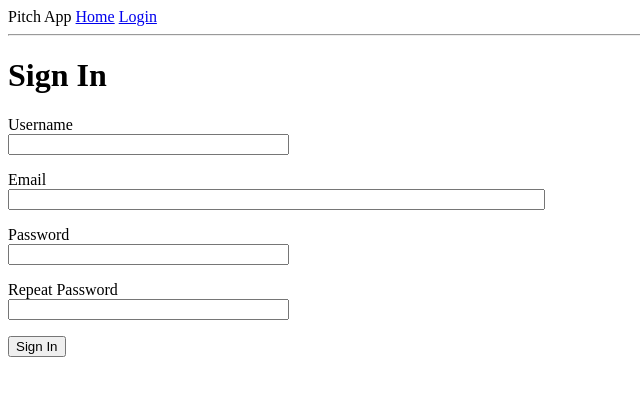
After one commit to Michael-Otieno/pitch-app, a Flask app: page /register in a window 1280 px wide. The commit adds this page. Shown: the top 396 px of the page, without its empty margins (0-640 px from the left). Run offline with Flask 2, Linux system fonts and the light colour scheme.

Commit message:
add registration form and log in

```diff
--- a/app/__init__.py
+++ b/app/__init__.py
@@ -1,7 +1,8 @@
 from flask import Flask
 from .config import Config
 from flask_sqlalchemy import SQLAlchemy
-from flask_migrate import Migrate, migrate
+from flask_migrate import Migrate
+from flask_login import LoginManager
 
 #Initializing application
 app = Flask(__name__)
@@ -9,4 +10,7 @@ app.config.from_object(Config)
 db = SQLAlchemy(app)
 migrate = Migrate(app, db)
 
+login = LoginManager(app)
+login.login_view = 'login'
+
 from app import views, models
--- a/app/forms.py
+++ b/app/forms.py
@@ -1,9 +1,27 @@
 from flask_wtf import FlaskForm
 from wtforms import StringField, PasswordField,BooleanField,SubmitField
-from wtforms.validators import Required
+from wtforms.validators import Required, ValidationError, Email, EqualTo
+from app.models import User
 
 class LoginForm(FlaskForm):
     username = StringField('Username', validators=[Required()])
     password = PasswordField('Password', validators=[Required()])
     remember_me = BooleanField('Remember Me')
     submit = SubmitField('Sign In')
+
+class RegistrationForm(FlaskForm):
+    username = StringField('Username', validators=[Required()])
+    email = StringField('Email', validators=[Required(), Email()])
+    password = PasswordField('Password', validators=[Required()])
+    verify_password = PasswordField('Repeat Password', validators=[Required(), EqualTo('password')])
+    submit = SubmitField('Sign In')
+
+    def validate_username(self, username):
+        user = User.query.filter_by(username=username.data).first()
+        if user is not None:
+            raise ValidationError('Please use a different username.')
+
+    def validate_email(self, email):
+        user = User.query.filter_by(email=email.data).first()
+        if user is not None:
+            raise ValidationError('Please use a different email address.')
--- a/app/templates/base.html
+++ b/app/templates/base.html
@@ -11,7 +11,11 @@
         <div>
             <span>Pitch App</span>
             <a href="{{ url_for('index') }}">Home</a>
+            {% if current_user.is_anonymous %}
             <a href="{{ url_for('login') }}">Login</a>
+            {% else %}
+            <a href="{{ url_for('logout') }}">Logout</a>
+            {% endif %}
         </div>
         <hr>
         {% with messages=get_flashed_messages()%}
--- a/app/templates/index.html
+++ b/app/templates/index.html
@@ -1,6 +1,6 @@
 {%extends 'base.html'%}
 {%block content%}
-    <h1>Hi, {{ user.username }}!</h1>
+    <h1>Hi, {{ current_user.username }}!</h1>
     {% for post in posts %}
     <div><p>{{ post.author.username }} says: <b>{{ post.body }}</b></p></div>
     {% endfor %}
--- a/app/templates/login.html
+++ b/app/templates/login.html
@@ -20,5 +20,6 @@
         </p>
         <p>{{ form.remember_me() }} {{ form.remember_me.label }}</p>
         <p>{{ form.submit() }}</p>
+        <p>Don't have an account? <a href="{{ url_for('register') }}">Click to Sign In</a></p>
     </form>
 {% endblock %}
--- /dev/null
+++ b/app/templates/register.html
@@ -0,0 +1,37 @@
+{% extends "base.html" %}
+
+{% block content %}
+    <h1>Sign In</h1>
+    <form action="" method="post">
+        {{ form.hidden_tag() }}
+        <p>
+            {{ form.username.label }}<br>
+            {{ form.username(size=32) }}<br>
+            {% for error in form.username.errors %}
+            <span style="color: red;">[{{ error }}]</span>
+            {% endfor %}
+        </p>
+        <p>
+            {{ form.email.label }}<br>
+            {{ form.email(size=64) }}<br>
+            {% for error in form.email.errors %}
+            <span style="color: red;">[{{ error }}]</span>
+            {% endfor %}
+        </p>
+        <p>
+            {{ form.password.label }}<br>
+            {{ form.password(size=32) }}<br>
+            {% for error in form.password.errors %}
+            <span style="color: red;">[{{ error }}]</span>
+            {% endfor %}
+        </p>
+        <p>
+            {{ form.verify_password.label }}<br>
+            {{ form.verify_password(size=32) }}<br>
+            {% for error in form.verify_password.errors %}
+            <span style="color: red;">[{{ error }}]</span>
+            {% endfor %}
+        </p>
+        <p>{{ form.submit() }}</p>
+    </form>
+{% endblock %}
--- a/app/views.py
+++ b/app/views.py
@@ -1,12 +1,17 @@
 from flask import render_template,flash,redirect,url_for
-from app import app
-from app.forms import LoginForm
+from app import app, db
+from app.forms import LoginForm, RegistrationForm
+from flask_login import current_user, login_user,logout_user,login_required
+from app.models import User
+from flask import request
+from werkzeug.urls import url_parse
 
 #Views
 @app.route('/')
 @app.route('/index')
+@login_required
 def index():
-    user = {'username': 'Michael'}
+    # user = {'username': 'Michael'}
     title = 'Home'
     posts=[
         {
@@ -19,13 +24,45 @@ def index():
         }
     ]
 
-    return render_template('index.html',title=title, user=user,posts=posts)
+    return render_template('index.html',title=title,posts=posts)
 
 @app.route('/login', methods=['GET','POST'])
 def login():
+    if current_user.is_authenticated:
+        return redirect(url_for('index'))
+
     form = LoginForm()
     title = 'Sign In'
     if form.validate_on_submit():
-        return redirect(url_for('index'))
+        user = User.query.filter_by(username=form.username.data).first()
+        if user is None or not user.check_password(form.password.data):
+            flash('Invalid username or password')
+            return redirect(url_for('login'))
+
+        login_user(user, remember=form.remember_me.data)
+        next_page = request.args.get('next')
+        if not next_page or url_parse(next_page).netloc != '':
+            next_page = url_for('index')
+        return redirect(next_page)#url_for('index')
 
     return render_template('login.html',title=title,form=form)
+
+@app.route('/logout')
+def logout():
+    logout_user()
+    return redirect(url_for('index'))
+
+
+@app.route('/register', methods=['GET', 'POST'])
+def register():
+    if current_user.is_authenticated:
+        return redirect(url_for('index'))
+    form = RegistrationForm()
+    if form.validate_on_submit():
+        user = User(username=form.username.data, email=form.email.data)
+        user.set_password(form.password.data)
+        db.session.add(user)
+        db.session.commit()
+        flash('Congratulations, you are now a registered user!')
+        return redirect(url_for('login'))
+    return render_template('register.html', title='Register', form=form)
--- a/run.py
+++ b/run.py
@@ -1,4 +1,9 @@
-from app import app
+from app import app, db
+from app.models import User, Pitch
+
+@app.shell_context_processor
+def make_shell_context():
+    return {'db':db, 'User':User, 'Pitch':Pitch}
 
 if __name__=='__main__':
     app.run(debug=True)
```
Also changed, not shown: app/models.py (+28 -2 lines), migrations/versions/cb7b8200b650_posts_table_and_user_table_updated.py (added, +39 -0 lines), app/app.db, 1 other file.
